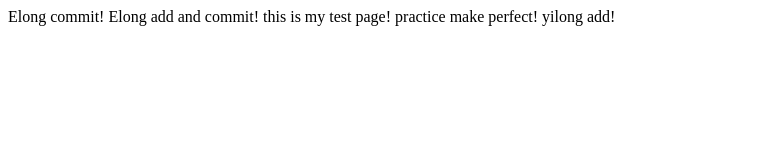
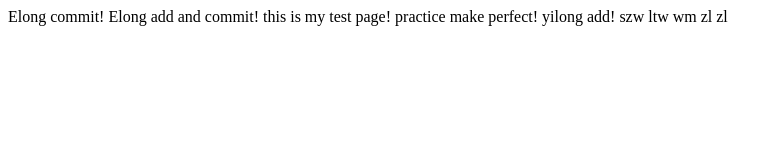
Before and after one commit to ElongHu/git_learning_Elong, a plain HTML site: page index.html in a window 1280 px wide. Shown: the whole page, without its empty margins (0-783 px from the left). Drawn offline with Linux system fonts and the light colour scheme.

Commit message:
modify index add girls

```diff
--- a/index.html
+++ b/index.html
@@ -5,5 +5,6 @@
 	this is my test page!
 	practice make perfect!
 	yilong add!
+	szw ltw wm zl zl
 	</body>
 </html>
```
